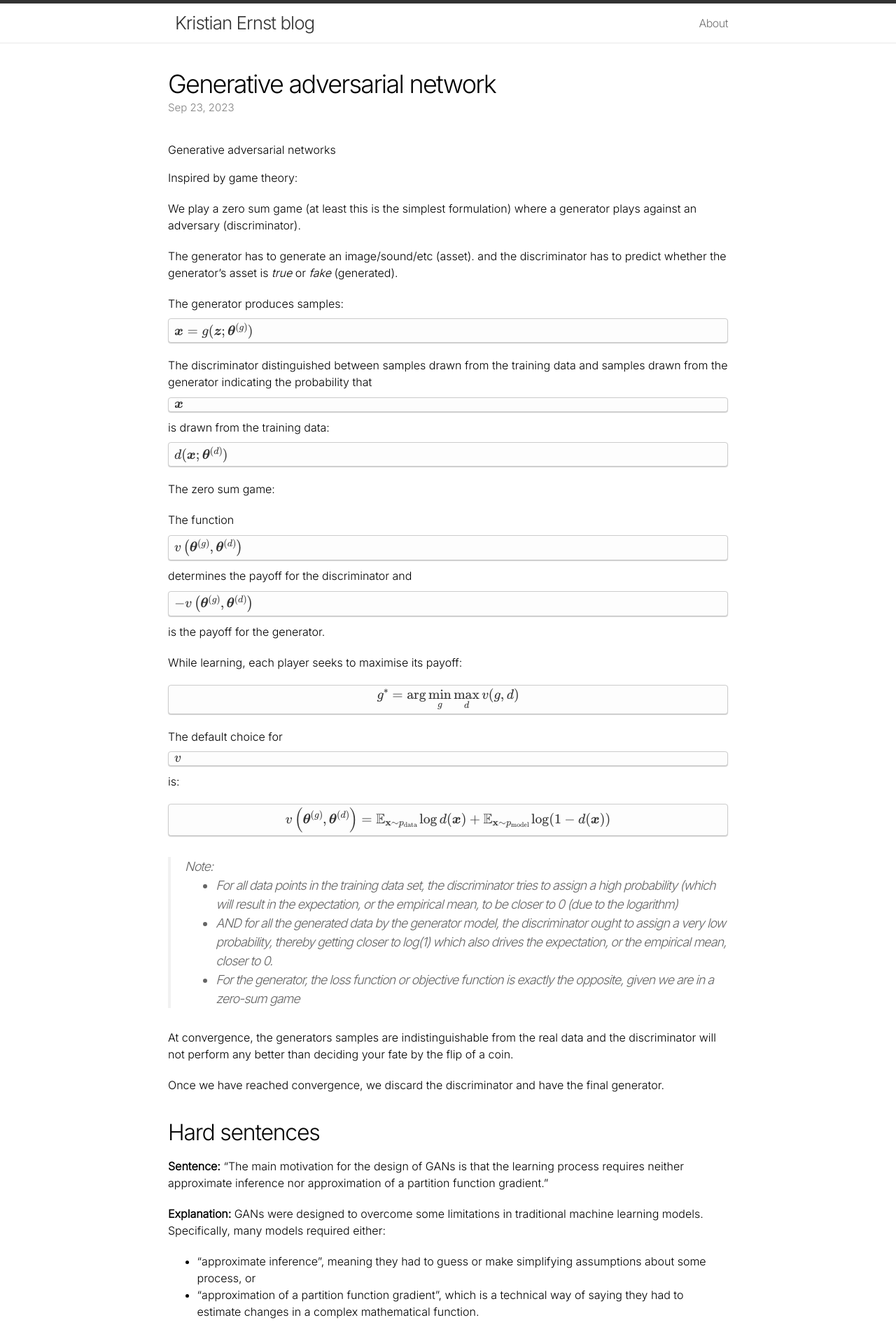
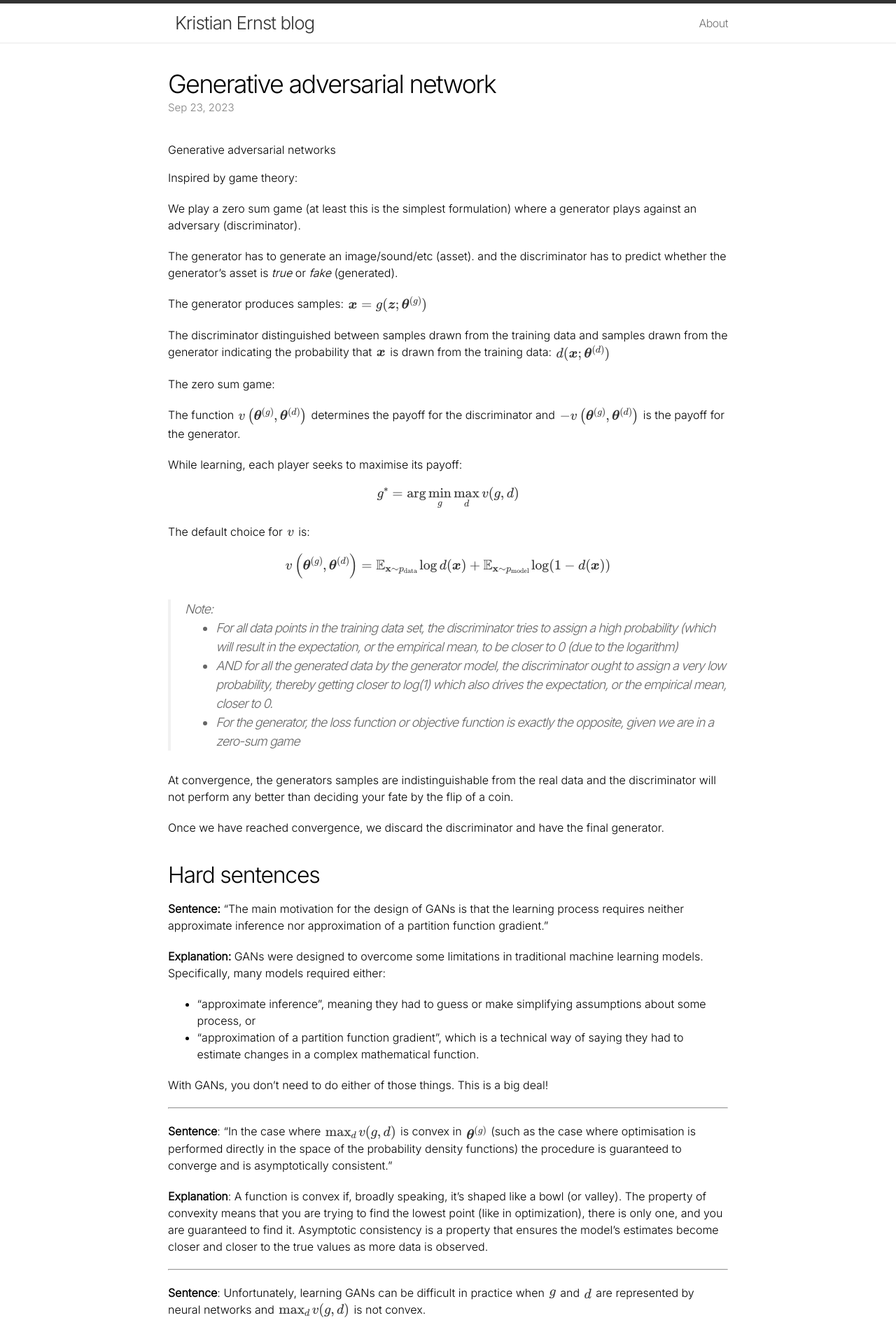
Before and after one commit to kristianernst/kristianernst.github.io, a Jekyll site: the page built from _posts/2023-09-23-GAN.markdown, in a window 1280 px wide. Shown: the top 1907 px of the page at 70% size. Built offline with Jekyll 4.4.1, drawn with Linux system fonts in a browser that asks for light colours; formulas are drawn with MathJax 3.

Commit message:
updated math

```diff
--- a/css/main.css
+++ b/css/main.css
@@ -433,23 +433,35 @@
 
 /* Combined MathJax Styles from .math- Blocks */
 .MathJax_Display, .MathJax, .mjx-math {
+
   font-size: 1.2em;
   font-weight: 400;
   line-height: 1.5;
   letter-spacing: 0.01em;
   color: #333;
+  -webkit-font-smoothing: antialiased;
+  -moz-osx-font-smoothing: grayscale;
+
+  }
+
+  /* Block-level MathJax Styles */
+  .MathJax_Display {
+
   background-color: #fdfdfd;
   padding: 0.2em 0.4em;
   border-radius: 0.2em;
   border: 1px solid #ccc;
   box-shadow: 0 1px 1px rgba(0,0,0,0.2);
-  -webkit-font-smoothing: antialiased;
-  -moz-osx-font-smoothing: grayscale;
+  display: block;
+  margin: 0.5em 0;
+
+  }
+
+  /* Inline MathJax Styles */
+  .MathJax, .mjx-math {
 
   display: inline-block;
   margin: 0 0.1em;
   vertical-align: middle;
 
-  display: block;
-  margin: 0.5em 0;
-}
+  }
```
